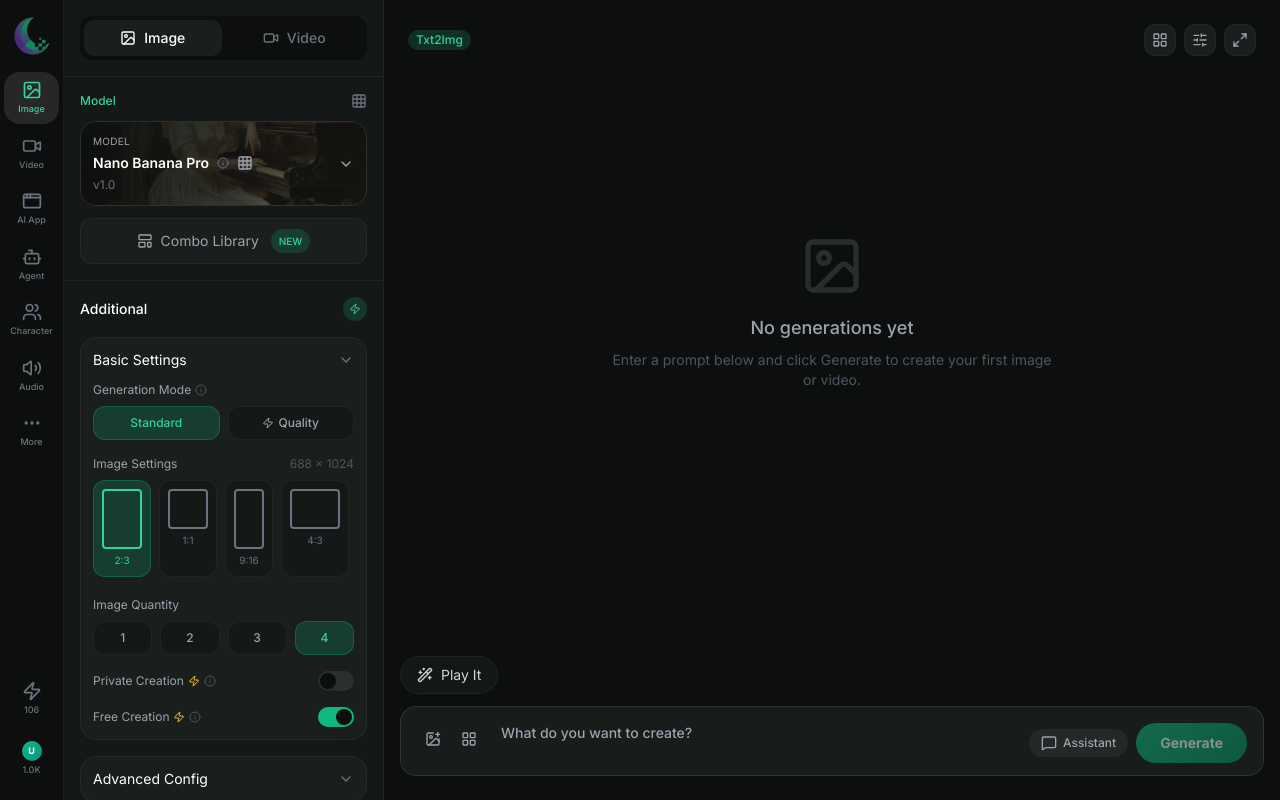
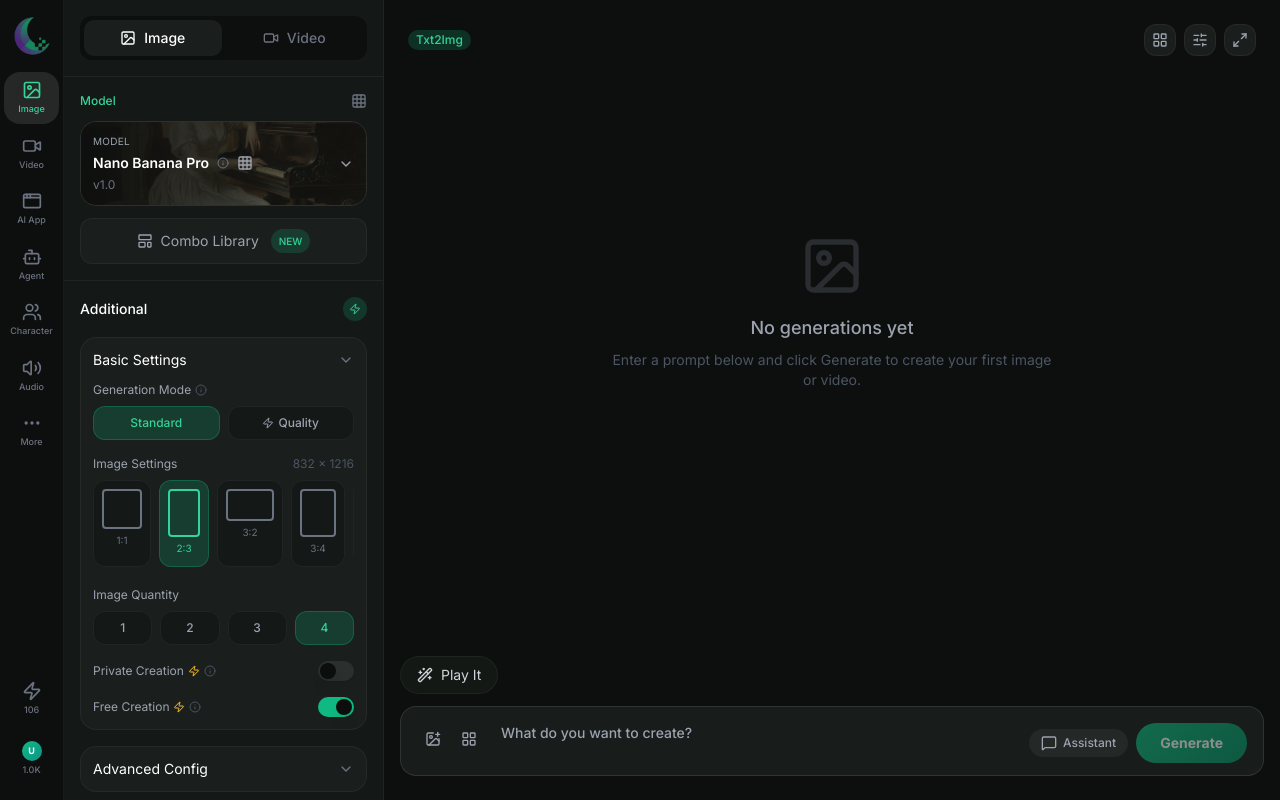
Before and after one commit to Thairm/Nyxel, a React (Vite) app in the folder app/: page /generate/1 in a window 1280 px wide. Built offline with nearby package versions, Linux system fonts and the light colour scheme.

Commit message:
feat: SDXL dimensions, all aspect ratios, image quantity 1-4

```diff
--- a/app/src/components/generate/SettingsPanel.tsx
+++ b/app/src/components/generate/SettingsPanel.tsx
@@ -6,8 +6,7 @@ import {
     ChevronDown,
     LayoutTemplate,
     Zap,
-    Info,
-    Layers
+    Info
 } from 'lucide-react';
 import { Badge } from '@/components/ui/badge';
 import { Switch } from '@/components/ui/switch';
@@ -16,13 +15,15 @@ import { hasVariants, getVariantById } from '@/data/modelData';
 import type { Model } from '@/data/modelData';
 import { ModelSelectorModal } from './ModelSelectorModal';
 
-// Aspect ratio options
+// Aspect ratio options with SDXL pixel dimensions
 const aspectRatios = [
-    { id: '2:3', label: '2:3', width: 40, height: 60 },
-    { id: '1:1', label: '1:1', width: 40, height: 40 },
-    { id: '9:16', label: '9:16', width: 30, height: 60 },
-    { id: '4:3', label: '4:3', width: 50, height: 40 },
-    { id: 'more', label: 'More', icon: Layers },
+    { id: '1:1', label: '1:1', width: 40, height: 40, pixels: '1024 × 1024' },
+    { id: '2:3', label: '2:3', width: 32, height: 48, pixels: '832 × 1216' },
+    { id: '3:2', label: '3:2', width: 48, height: 32, pixels: '1216 × 832' },
+    { id: '3:4', label: '3:4', width: 36, height: 48, pixels: '896 × 1152' },
+    { id: '4:3', label: '4:3', width: 48, height: 36, pixels: '1152 × 896' },
+    { id: '9:16', label: '9:16', width: 28, height: 50, pixels: '768 × 1344' },
+    { id: '16:9', label: '16:9', width: 50, height: 28, pixels: '1344 × 768' },
 ];
 
 // Image quantity options
@@ -355,7 +356,9 @@ export function SettingsPanel({
                                 <div>
                                     <div className="flex items-center justify-between mb-2">
                                         <span className="text-gray-400 text-xs">Image Settings</span>
-                                        <span className="text-gray-600 text-xs">688 × 1024</span>
+                                        <span className="text-gray-600 text-xs">
+                                            {aspectRatios.find(r => r.id === selectedRatio)?.pixels || '1024 × 1024'}
+                                        </span>
                                     </div>
                                     <div className="flex gap-2 overflow-x-auto scrollbar-thin pb-1">
                                         {aspectRatios.map((ratio) => (
@@ -367,15 +370,11 @@ export function SettingsPanel({
                                                     : 'bg-[#141816] border border-white/5 hover:border-white/10'
                                                     }`}
                                             >
-                                                {ratio.icon ? (
-                                                    <ratio.icon className="w-4 h-4 text-gray-400" />
-                                                ) : (
-                                                    <div
-                                                        className={`border-2 rounded ${selectedRatio === ratio.id ? 'border-emerald-400' : 'border-gray-500'
-                                                            }`}
-                                                        style={{ width: ratio.width, height: ratio.height }}
-                                                    />
-                                                )}
+                                                <div
+                                                    className={`border-2 rounded ${selectedRatio === ratio.id ? 'border-emerald-400' : 'border-gray-500'
+                                                        }`}
+                                                    style={{ width: ratio.width, height: ratio.height }}
+                                                />
                                                 <span className={`text-[10px] ${selectedRatio === ratio.id ? 'text-emerald-400' : 'text-gray-500'}`}>
                                                     {ratio.label}
                                                 </span>
--- a/app/src/pages/GeneratePage.tsx
+++ b/app/src/pages/GeneratePage.tsx
@@ -274,6 +274,7 @@ export default function GeneratePage() {
         modelId: selectedModel.id,
         prompt,
         userId: user?.id || null,
+        quantity: mode === 'video' ? 1 : imageQuantity,
         params: {
           ratio: selectedRatio,
           aspect_ratio: selectedRatio,
```
Also changed, not shown: app/dist/index.html, 1 other file (tests, documents, lock files or other folders).
